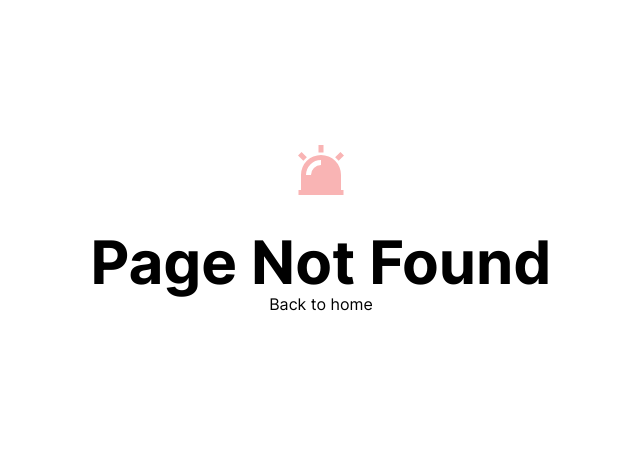
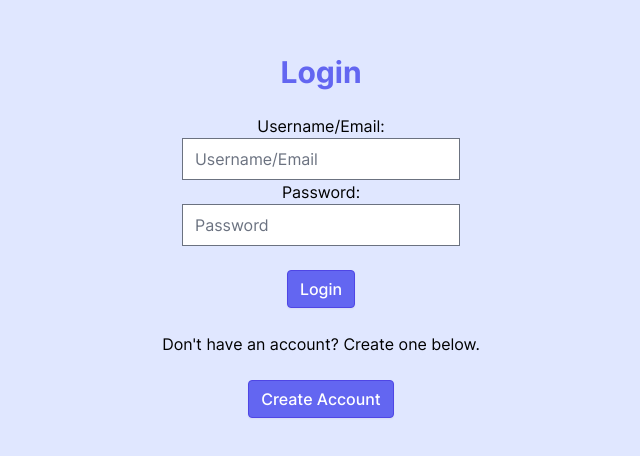
Before and after one commit to tusharagg1/chest-x-ray-ai, a Next.js app in the folder src/frontend/: page /Login in a window 1280 px wide. Before the commit this address had no page. Shown: the part 172-628 px from the top of the page, without its empty margins (319-959 px from the left). Built offline with nearby package versions, Linux system fonts and the light colour scheme.

Commit message:
feat: Created new Login page hooked up to backend database and user authentication

```diff
--- /dev/null
+++ b/src/frontend/src/app/Login/page.tsx
@@ -0,0 +1,80 @@
+'use client';
+import Button from '@/components/buttons/Button';
+import { signInAUser } from '../../../../backend/database/backend';
+import React, { useState } from 'react';
+
+export default function SignInPage() {
+  const [emailError, setEmailError] = useState(false);
+  var [email, setUsername] = useState('');
+  var [password, setPassword] = useState('');
+
+  const onSignIn = () => {
+    email = (document.getElementById('userName_email') as HTMLInputElement).value;
+    password = (document.getElementById('password') as HTMLInputElement).value;
+
+    const signInBtn = document.getElementById('signInBtn');
+    const signInTxt = document.getElementById('signInSuccess');
+
+    function verifyFields() {
+      let hasError = false;
+      if (email === '' || password === '') {
+        setEmailError(true);
+        hasError = true;
+        console.log('setEmailError:', hasError)
+        return false;
+      } else {
+        setEmailError(false);
+        console.log('Username/Email:', email);
+        console.log('Password:', password);
+        return true;
+      }
+    }
+
+    if (verifyFields()) {
+      signInAUser(email, password)
+        .then((userData) => {
+          signInTxt!.innerHTML = `Sign In Successful! Welcome ${userData.userName}!`;
+          setTimeout(() => {}, 1000);
+          window.location.href = '/Main';
+        })
+        .catch((error) => {
+          console.log(error);
+          signInTxt!.innerHTML = "Sign In Failed! Error in User Sign In!";
+        });
+    }
+    else {
+      signInTxt!.innerHTML = "Sign In Failed! Invalid Username/Email or Password!";
+    }
+  };
+
+  const goToSignUp = () => {
+    window.location.href = '/SignUp';
+  };
+
+  return (
+    <main className='bg-indigo-100'>
+      <section className='py-2'>
+        <div className='layout relative flex min-h-screen flex-col items-center justify-center py-12 text-center'>
+          <h2 className='text-indigo-500'>Login</h2>
+          <br></br>
+
+          <form className='bg-indigo-100'>
+            <p>Username/Email:</p>
+            <input type='text' id='userName_email' placeholder='Username/Email' />
+            <p>Password:</p>
+            <input type='password' id='password' placeholder='Password' />
+          </form>
+          <br></br>
+
+          <Button id='signInBtn' onClick={onSignIn} variant='primary'>Login</Button>
+          <label id="signInSuccess"></label>
+          <br></br>
+
+          <label>Don't have an account? Create one below.</label>
+          <br></br>
+          <Button id='signUpBtn' onClick={goToSignUp} variant='primary'>Create Account</Button>
+        </div>
+      </section>
+    </main>
+  );
+}
```
